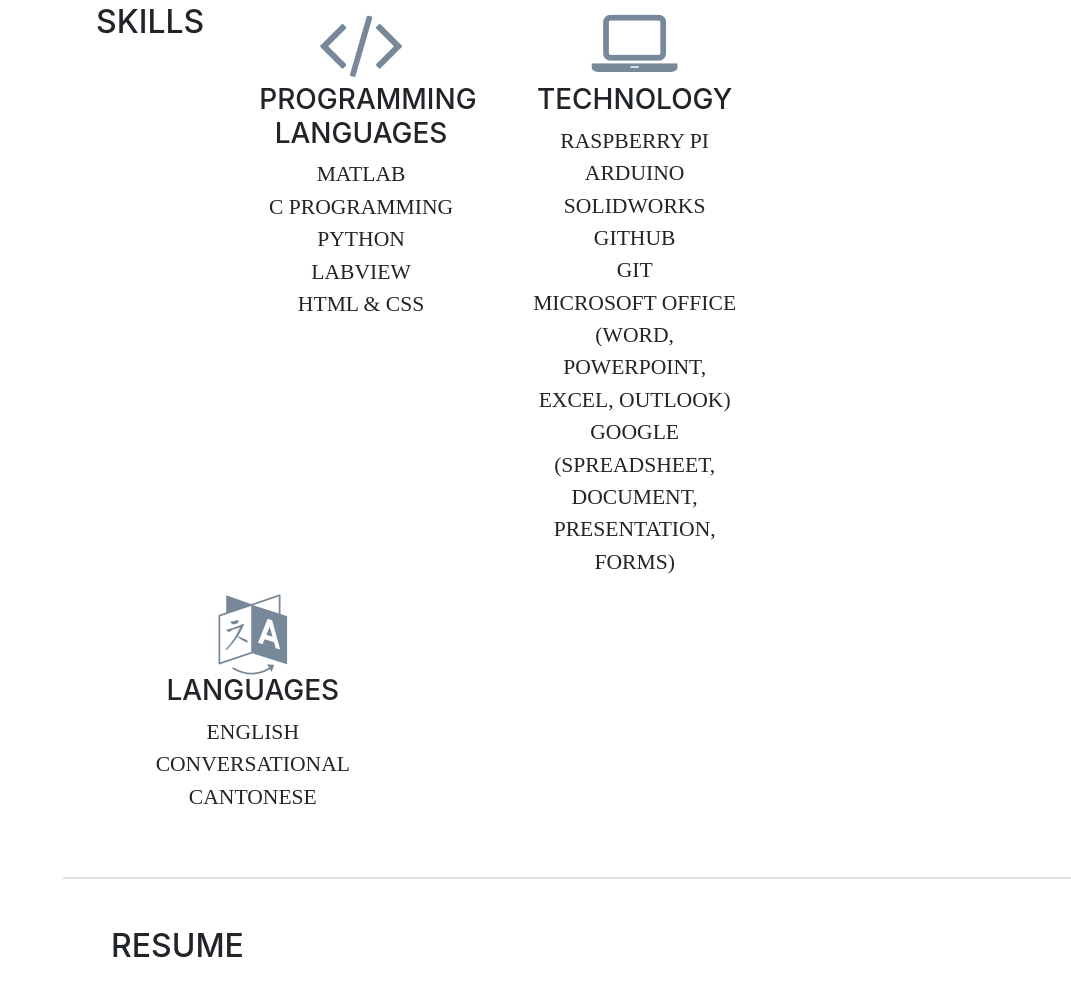
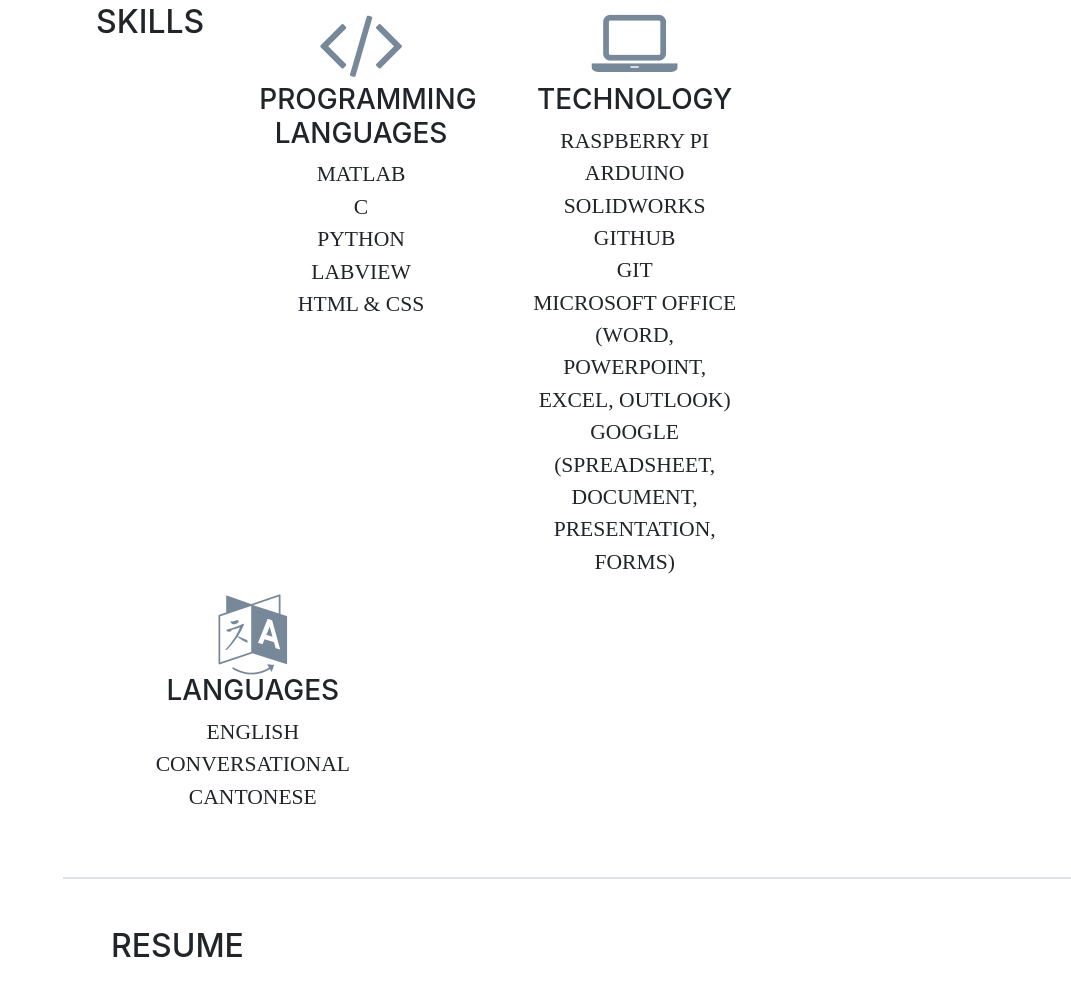
Before and after one commit to priichan/priichan.github.io, a website with bundled scripts: page index.html in a window 1280 px wide. Shown: the part 6013-7001 px from the top of the page, without its empty margins (209-1280 px from the left). Built offline with nearby package versions, Linux system fonts and the light colour scheme; a web font is replaced by a local one.

Commit message:
edited skills

```diff
--- a/index.html
+++ b/index.html
@@ -348,7 +348,7 @@
               <h3>Programming Languages</h3>
               <ul class="subheading mb-3">
                 <li>MATLAB</li>
-                <li>C programming</li>
+                <li>C</li>
                 <li>Python</li>
                 <li>LabVIEW</li>
                 <li>HTML & CSS</li>
```
